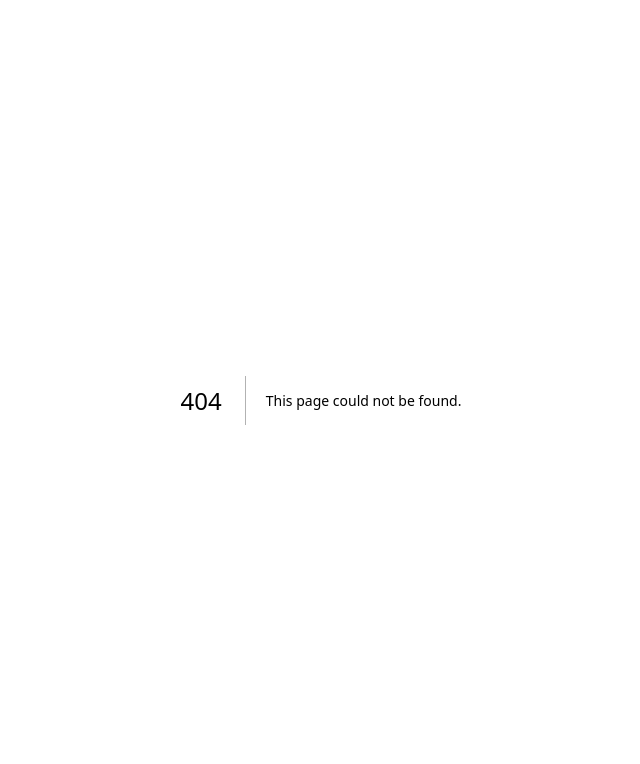
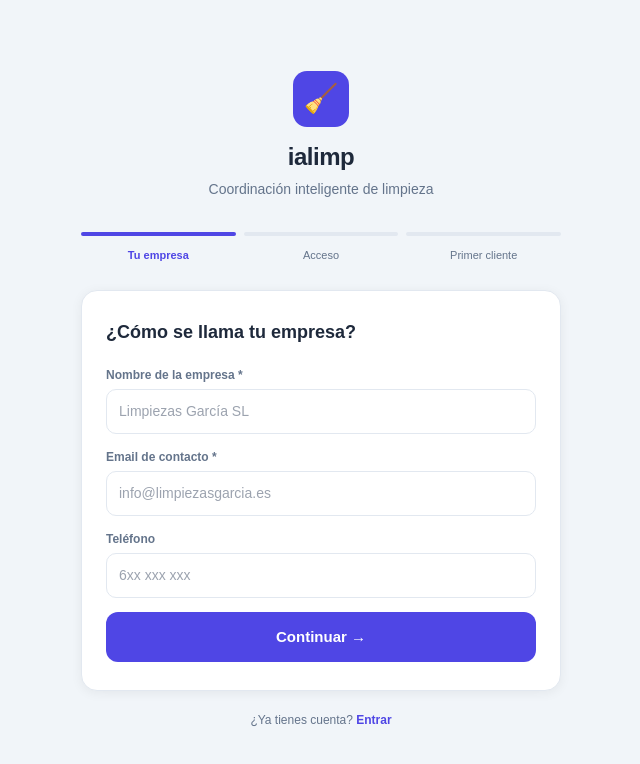
Before and after one commit to albertosuarezgutierrez-gif/ialimp, a Next.js app: page /registro in a window 1280 px wide. Before the commit this address had no page. Shown: the top 764 px of the page, without its empty margins (319-959 px from the left). Built offline with nearby package versions, Linux system fonts and the light colour scheme.

Commit message:
feat: core features pages

```diff
--- /dev/null
+++ b/app/registro/page.tsx
@@ -0,0 +1,134 @@
+'use client'
+import { useState } from 'react'
+import { useRouter } from 'next/navigation'
+
+const C = { primary: '#4f46e5', light: '#eef2ff', bg: '#f1f5f9', text: '#1e293b', muted: '#64748b', border: '#e2e8f0', ok: '#16a34a', red: '#dc2626' }
+
+const PASOS = ['Tu empresa', 'Acceso', 'Primer cliente']
+
+export default function RegistroPage() {
+  const [paso, setPaso]       = useState(0)
+  const [empresa, setEmpresa] = useState({ nombre: '', email: '', telefono: '' })
+  const [acceso, setAcceso]   = useState({ password: '', password2: '' })
+  const [cliente, setCliente] = useState({ nombre: '', email: '', telefono: '' })
+  const [loading, setLoading] = useState(false)
+  const [error, setError]     = useState('')
+  const router = useRouter()
+
+  async function registrar() {
+    if (acceso.password !== acceso.password2) { setError('Las contraseñas no coinciden'); return }
+    if (acceso.password.length < 8) { setError('Mínimo 8 caracteres'); return }
+    setLoading(true)
+    const r = await fetch('/api/auth/register', {
+      method: 'POST', headers: { 'Content-Type': 'application/json' },
+      body: JSON.stringify({ ...empresa, password: acceso.password, primer_cliente: cliente })
+    })
+    const d = await r.json()
+    if (d.ok) { router.push('/dashboard?welcome=1') }
+    else { setError(d.error || 'Error'); setLoading(false) }
+  }
+
+  return (
+    <div style={{ minHeight: '100vh', background: C.bg, display: 'flex', alignItems: 'center', justifyContent: 'center', padding: 24, fontFamily: "'DM Sans', sans-serif" }}>
+      <div style={{ width: '100%', maxWidth: 480 }}>
+        {/* Logo */}
+        <div style={{ textAlign: 'center', marginBottom: 32 }}>
+          <div style={{ width: 56, height: 56, borderRadius: 14, background: C.primary, display: 'flex', alignItems: 'center', justifyContent: 'center', fontSize: 28, margin: '0 auto 12px' }}>🧹</div>
+          <h1 style={{ fontWeight: 800, fontSize: 24, color: C.text, letterSpacing: '-0.02em' }}>ialimp</h1>
+          <p style={{ color: C.muted, fontSize: 14, marginTop: 4 }}>Coordinación inteligente de limpieza</p>
+        </div>
+
+        {/* Progress */}
+        <div style={{ display: 'flex', gap: 8, marginBottom: 24 }}>
+          {PASOS.map((p, i) => (
+            <div key={i} style={{ flex: 1, textAlign: 'center' }}>
+              <div style={{ height: 4, borderRadius: 2, background: i <= paso ? C.primary : C.border, transition: 'background 0.3s', marginBottom: 6 }} />
+              <span style={{ fontSize: 11, color: i <= paso ? C.primary : C.muted, fontWeight: i === paso ? 700 : 400 }}>{p}</span>
+            </div>
+          ))}
+        </div>
+
+        <div style={{ background: 'white', borderRadius: 16, border: `1px solid ${C.border}`, padding: '28px 24px', boxShadow: '0 2px 12px rgba(0,0,0,0.06)' }}>
+
+          {paso === 0 && (
+            <div>
+              <h2 style={{ fontWeight: 800, fontSize: 18, color: C.text, marginBottom: 20 }}>¿Cómo se llama tu empresa?</h2>
+              {[
+                { k: 'nombre',    label: 'Nombre de la empresa *', ph: 'Limpiezas García SL' },
+                { k: 'email',     label: 'Email de contacto *',    ph: 'info@limpiezasgarcia.es' },
+                { k: 'telefono',  label: 'Teléfono',               ph: '6xx xxx xxx' },
+              ].map(f => (
+                <div key={f.k} style={{ marginBottom: 14 }}>
+                  <label style={{ display: 'block', fontSize: 12, fontWeight: 700, color: C.muted, marginBottom: 5 }}>{f.label}</label>
+                  <input value={(empresa as any)[f.k]} onChange={e => setEmpresa(p => ({ ...p, [f.k]: e.target.value }))}
+                    placeholder={f.ph}
+                    style={{ width: '100%', padding: '11px 12px', border: `1px solid ${C.border}`, borderRadius: 10, fontSize: 14, outline: 'none', fontFamily: 'inherit' }} />
+                </div>
+              ))}
+              <button onClick={() => { if (!empresa.nombre || !empresa.email) { setError('Nombre y email obligatorios'); return } setError(''); setPaso(1) }}
+                style={{ width: '100%', padding: 14, background: C.primary, color: 'white', border: 'none', borderRadius: 12, fontSize: 15, fontWeight: 800, cursor: 'pointer' }}>
+                Continuar →
+              </button>
+            </div>
+          )}
+
+          {paso === 1 && (
+            <div>
+              <h2 style={{ fontWeight: 800, fontSize: 18, color: C.text, marginBottom: 20 }}>Crea tu contraseña</h2>
+              {[
+                { k: 'password',  label: 'Contraseña *',           ph: 'Mínimo 8 caracteres' },
+                { k: 'password2', label: 'Repetir contraseña *',   ph: 'Misma contraseña' },
+              ].map(f => (
+                <div key={f.k} style={{ marginBottom: 14 }}>
+                  <label style={{ display: 'block', fontSize: 12, fontWeight: 700, color: C.muted, marginBottom: 5 }}>{f.label}</label>
+                  <input type="password" value={(acceso as any)[f.k]} onChange={e => setAcceso(p => ({ ...p, [f.k]: e.target.value }))}
+                    placeholder={f.ph}
+                    style={{ width: '100%', padding: '11px 12px', border: `1px solid ${C.border}`, borderRadius: 10, fontSize: 14, outline: 'none', fontFamily: 'inherit' }} />
+                </div>
+              ))}
+              <div style={{ display: 'flex', gap: 10 }}>
+                <button onClick={() => setPaso(0)} style={{ flex: 1, padding: 12, background: 'white', border: `1px solid ${C.border}`, borderRadius: 12, fontSize: 14, cursor: 'pointer' }}>← Atrás</button>
+                <button onClick={() => { setError(''); setPaso(2) }} style={{ flex: 2, padding: 12, background: C.primary, color: 'white', border: 'none', borderRadius: 12, fontSize: 14, fontWeight: 700, cursor: 'pointer' }}>Continuar →</button>
+              </div>
+            </div>
+          )}
+
+          {paso === 2 && (
+            <div>
+              <h2 style={{ fontWeight: 800, fontSize: 18, color: C.text, marginBottom: 4 }}>Tu primer cliente</h2>
+              <p style={{ color: C.muted, fontSize: 13, marginBottom: 20 }}>Puedes añadir más después. Puedes saltarte este paso.</p>
+              {[
+                { k: 'nombre',    label: 'Nombre del cliente',   ph: 'Alberto García' },
+                { k: 'email',     label: 'Email (para avisos)',  ph: 'alberto@email.com' },
+                { k: 'telefono',  label: 'Teléfono',             ph: '6xx xxx xxx' },
+              ].map(f => (
+                <div key={f.k} style={{ marginBottom: 14 }}>
+                  <label style={{ display: 'block', fontSize: 12, fontWeight: 700, color: C.muted, marginBottom: 5 }}>{f.label}</label>
+                  <input value={(cliente as any)[f.k]} onChange={e => setCliente(p => ({ ...p, [f.k]: e.target.value }))}
+                    placeholder={f.ph}
+                    style={{ width: '100%', padding: '11px 12px', border: `1px solid ${C.border}`, borderRadius: 10, fontSize: 14, outline: 'none', fontFamily: 'inherit' }} />
+                </div>
+              ))}
+              {error && <p style={{ color: C.red, fontSize: 13, marginBottom: 10 }}>{error}</p>}
+              <div style={{ display: 'flex', gap: 10 }}>
+                <button onClick={() => setPaso(1)} style={{ flex: 1, padding: 12, background: 'white', border: `1px solid ${C.border}`, borderRadius: 12, fontSize: 14, cursor: 'pointer' }}>← Atrás</button>
+                <button onClick={registrar} disabled={loading} style={{ flex: 2, padding: 12, background: C.ok, color: 'white', border: 'none', borderRadius: 12, fontSize: 14, fontWeight: 700, cursor: 'pointer', opacity: loading ? 0.5 : 1 }}>
+                  {loading ? 'Creando cuenta...' : '🚀 Empezar gratis'}
+                </button>
+              </div>
+              <button onClick={registrar} disabled={loading} style={{ width: '100%', marginTop: 8, padding: 10, background: 'transparent', border: 'none', color: C.muted, fontSize: 12, cursor: 'pointer' }}>
+                Omitir y empezar sin cliente
+              </button>
+            </div>
+          )}
+
+          {error && paso < 2 && <p style={{ color: C.red, fontSize: 13, marginTop: 10 }}>{error}</p>}
+        </div>
+
+        <p style={{ textAlign: 'center', marginTop: 20, fontSize: 12, color: C.muted }}>
+          ¿Ya tienes cuenta? <a href="/login" style={{ color: C.primary, fontWeight: 600 }}>Entrar</a>
+        </p>
+      </div>
+    </div>
+  )
+}
```
